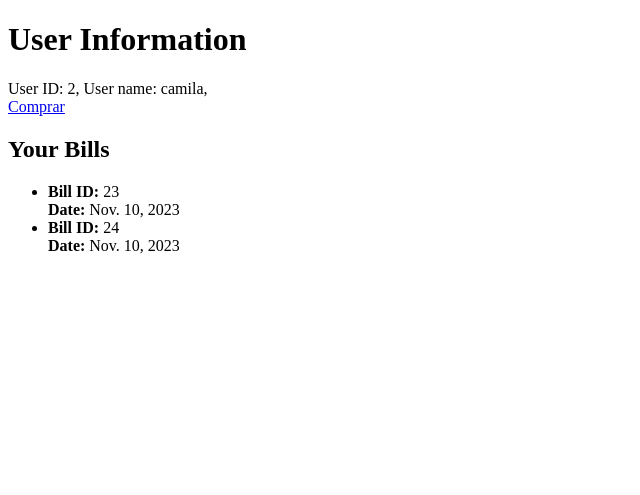
After one commit to CamilaPua/juicycompany, a Django app: page /juiceapp/bills/ in a window 1280 px wide. The commit adds this page. Shown: the top 495 px of the page, without its empty margins (0-640 px from the left). Run offline with Django 4.2, Linux system fonts and the light colour scheme; a user stored in the database is signed in; data comes from the database, SQL or seed files in the repository; both versions use the stored data as it was after the commit.

Commit message:
Added bills view

```diff
--- a/juiceapp/templates/base.html
+++ b/juiceapp/templates/base.html
@@ -25,7 +25,7 @@
     {% if user.is_authenticated %}
         <header>
             <h1>User Information</h1>
-        <span>User ID: {{ user.id }}, </span><span>User name: {{ user.username }}, </span><span>Sale id: {{ sale.id }}</span>
+        <span>User ID: {{ user.id }}, </span><span>User name: {{ user.username }}, </span>
         </header>
     {% else %}
     <header>
--- /dev/null
+++ b/juiceapp/templates/bills.html
@@ -0,0 +1,20 @@
+{% extends "base.html" %}
+
+{% block content %}
+
+<a href="/juiceapp/purchase">Comprar</a>
+  <h2>Your Bills</h2>
+
+  {% if object_list %}
+    <ul>
+      {% for bill in object_list %}
+        <li>
+          <strong>Bill ID:</strong> {{ bill.id }}<br>
+          <strong>Date:</strong> {{ bill.date }}<br>
+        </li>
+      {% endfor %}
+    </ul>
+  {% else %}
+    <p>No bills available.</p>
+  {% endif %}
+{% endblock %}
--- a/juiceapp/templates/purchase.html
+++ b/juiceapp/templates/purchase.html
@@ -1,7 +1,7 @@
 {% extends "base.html" %}
 
 {% block content %}
-
+<a href="/juiceapp/bills">Compras realizadas</a>
   <h2>Juices available:</h2>
   <form method="POST">
     {% csrf_token %}
--- a/juiceapp/urls.py
+++ b/juiceapp/urls.py
@@ -13,4 +13,5 @@ urlpatterns = [
     path('juiceapp/login/', views.user_login, name='user_login'),
     path('juiceapp/register/', views.register_user, name='register_login'),
     path('juiceapp/logout/', views.user_logout, name='logout'),
+    path('juiceapp/bills/', views.BillsListView.as_view(), name='bills')
 ]
--- a/juiceapp/views.py
+++ b/juiceapp/views.py
@@ -4,6 +4,7 @@ from juiceapp.forms import JuiceForm, UserForm
 from django.views import View
 from django.contrib.auth.mixins import LoginRequiredMixin
 from django.contrib.auth import authenticate, login, logout
+from django.views.generic import ListView
 
 class Purchase(LoginRequiredMixin, View):
     def get(self, request):
@@ -92,3 +93,9 @@ def register_user(request):
 def user_logout(request):
     logout(request)
     return redirect('/juiceapp/login/')
+
+class BillsListView(ListView):
+    template_name = "bills.html"
+
+    def get_queryset(self):
+        return Sale.objects.filter(client=self.request.user)
```
Also changed, not shown: db.sqlite3.
